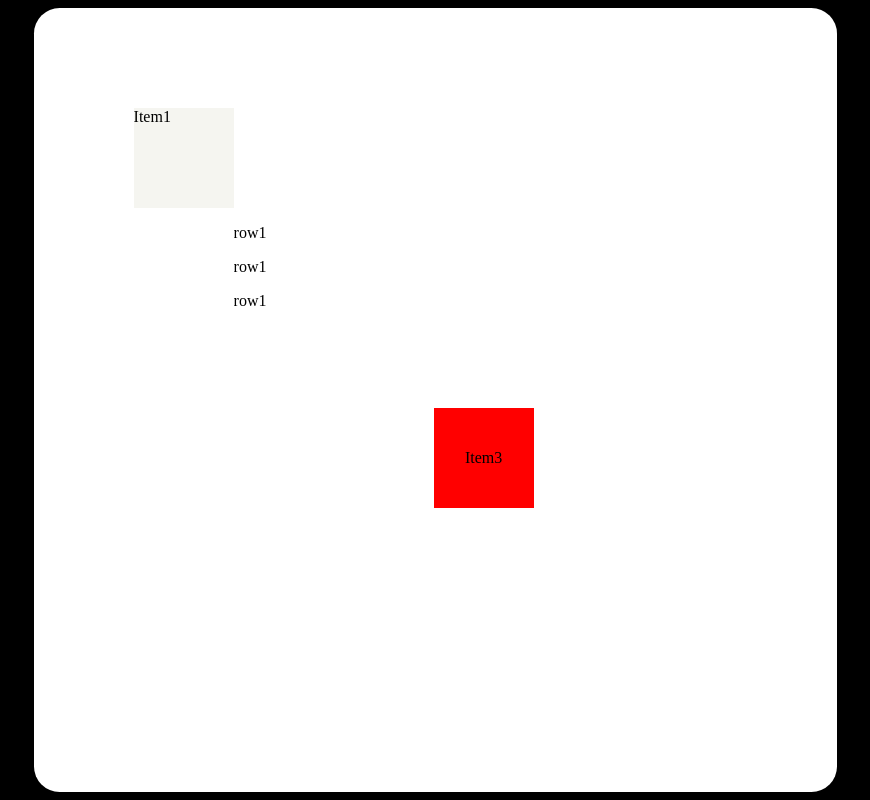
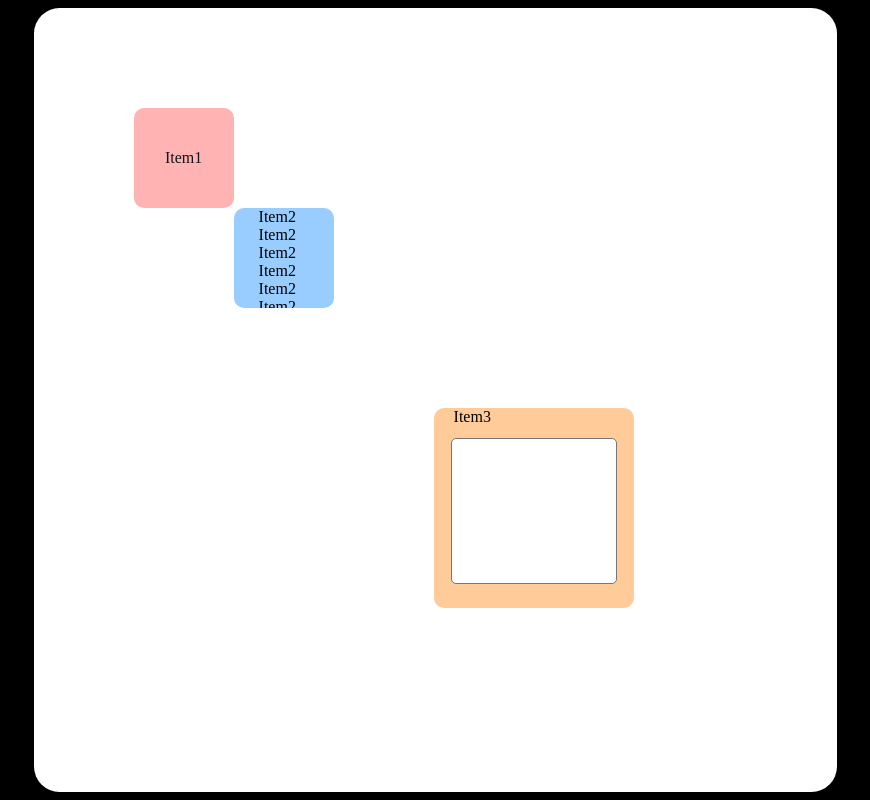
Before and after one commit to KurtXiaoZ/SmartBoard-Demo, a React app: page / in a window 1280 px wide. Shown: the full height of the page, 0-870 px from the left. Built offline with nearby package versions, Linux system fonts and the light colour scheme.

Commit message:
update style

```diff
--- a/src/Board/index.css
+++ b/src/Board/index.css
@@ -27,14 +27,47 @@
 .item-1 {
     width: 100px;
     height: 100px;
-    background-color: #f5f5f0;
+    background-color: #ffb3b3;
+    border-radius: 10px;
+    color: #14141f;
+    display: flex;
+    align-items: center;
+    justify-content: center;
+}
+
+.item-2 {
+    background-color: #99ccff;
+    width: 100px;
+    height: 100px;
+    overflow: scroll;
+    border-radius: 10px;
+}
+
+.item-2>p{
+    width: 50%;
+    margin: 0 auto;
 }
 
 .item-3 {
-    width: 100px;
-    height: 100px;
-    display: flex;
-    align-items: center;
-    justify-content: center;
-    background-color: red;
+    width: 200px;
+    height: 200px;
+    background-color: #ffcc99;
+    border-radius: 10px;
 }
+
+.item-3>span {
+    display: block;
+    height: 15%;
+    margin-left: 10%;
+}
+
+.item-3>textarea {
+    height: 70%;
+    display: block;
+    width: 80%;
+    margin: 0 auto;
+    resize: none;
+    user-select: none;
+    outline: none;
+    border-radius: 5px;
+}
--- a/src/Board/index.js
+++ b/src/Board/index.js
@@ -93,23 +93,16 @@ export const Board = (props) => {
             onResizeEnd={items['item2'].onResizeEnd}
         >
             <div
-                style={{
-                    width: '100px',
-                    height: '100px',
-                    overflow: 'scroll',
-                }}
+                className='item-2'
             >
-                <p>row1</p>
-                <p>row1</p>
-                <p>row1</p>
-                <p>row1</p>
-                <p>row1</p>
-                <p>row1</p>
-                <p>row1</p>
-                <p>row1</p>
-                <p>row1</p>
-                <p>row1</p>
-                <p>row1</p>
+                <p>Item2</p>
+                <p>Item2</p>
+                <p>Item2</p>
+                <p>Item2</p>
+                <p>Item2</p>
+                <p>Item2</p>
+                <p>Item2</p>
+                <p>Item2</p>
             </div>
         </Item>
         <Item
@@ -145,7 +138,8 @@ export const Board = (props) => {
             <div
                 className='item-3'
             >
-                Item3
+                <span>Item3</span>
+                <textarea />
             </div>
         </Item>
     </SmartBoard>
--- a/src/Demo/index.css
+++ b/src/Demo/index.css
@@ -23,5 +23,14 @@ body {
 }
 
 .item-class1 {
+    background: transparent;
+}
 
+.item-class2 {
+    background: transparent;
+    box-shadow: 0px 0px 30px #b3b3b3;
 }
+
+.item-class3:hover {
+    box-shadow: 0px 0px 30px #b3b3b3;
+}
```
Also changed, not shown: package.json (+7 -1 lines), build/asset-manifest.json (added), build/index.html (added), build/static/js/main.03ee0aa3.js.LICENSE.txt (added), build/static/media/icon.24b1b86fa19053f76f5422516766e3a4.svg (added), 5 other files.
